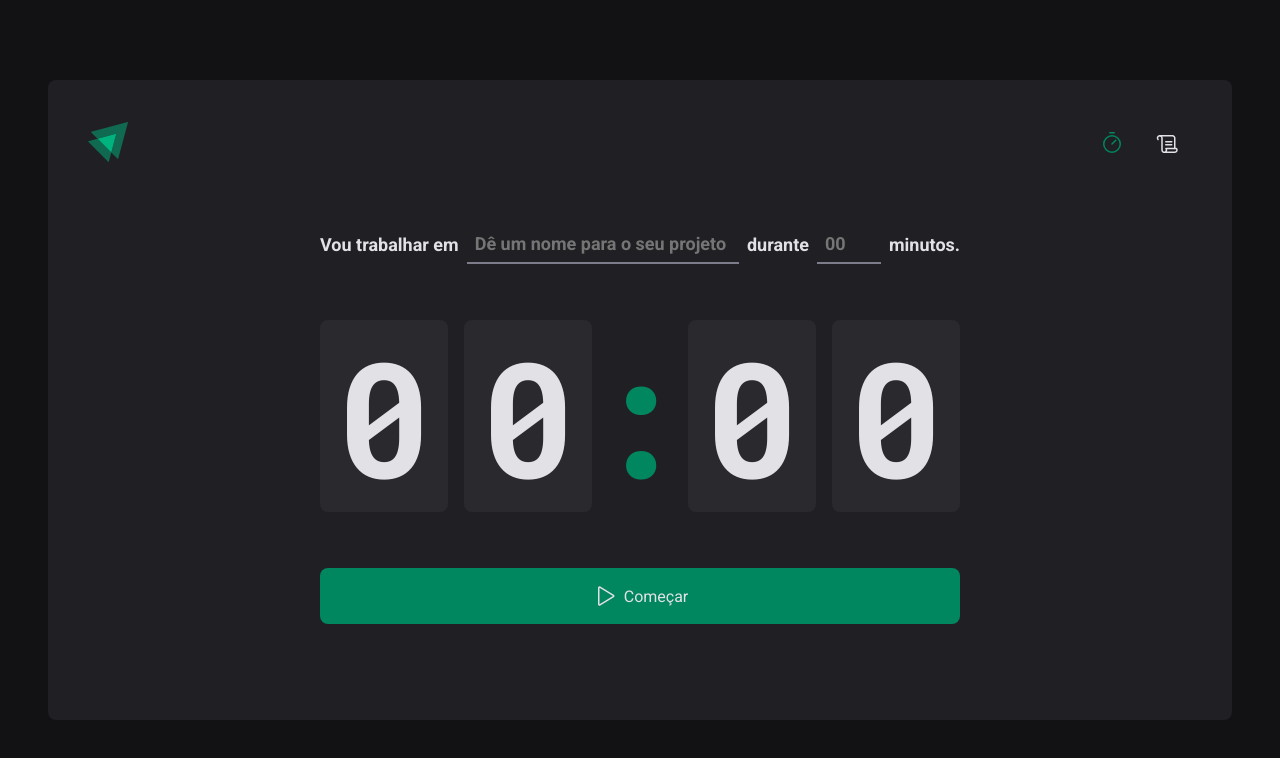
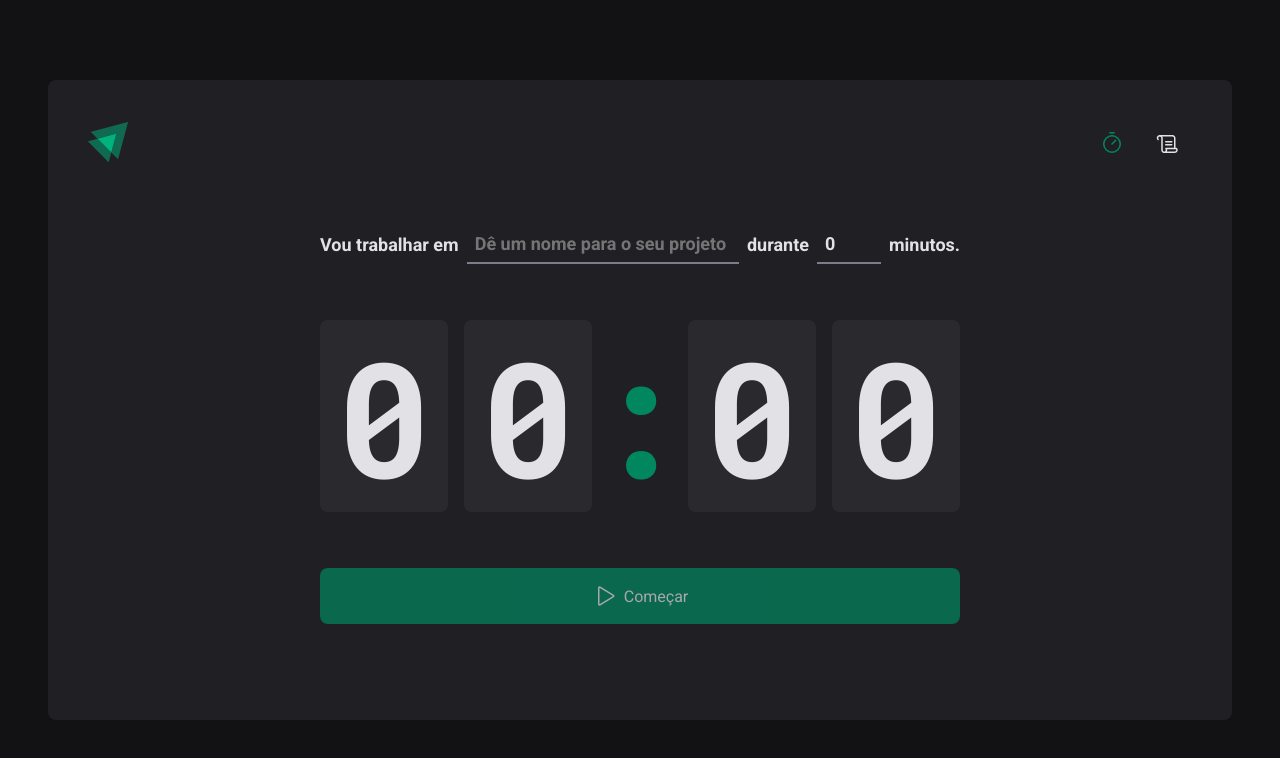
Before and after one commit to felipe0848/pomodoro, a React (Vite) app: page / in a window 1280 px wide. Shown: the top 758 px of the page. Built offline with nearby package versions, Linux system fonts and the light colour scheme.

Commit message:
Feat: add useForm

```diff
--- a/src/pages/Home/index.tsx
+++ b/src/pages/Home/index.tsx
@@ -8,11 +8,30 @@ import {
   StartCountDownButton,
   TaskInput,
 } from './styles'
+import { useForm } from 'react-hook-form'
+
+interface newCicleFormSchema {
+  task: string
+  minutesAmount: number
+}
 
 export function Home() {
+  const { register, handleSubmit, reset, watch } = useForm<newCicleFormSchema>({
+    defaultValues: {
+      task: '',
+      minutesAmount: 0,
+    },
+  })
+
+  const taskTitle = watch('task')
+  const isSubmitDisable = !taskTitle
+  const handleCreateNewCicle = (data: newCicleFormSchema) => {
+    console.log(data)
+    reset()
+  }
   return (
     <HomeContainer>
-      <form action="">
+      <form onSubmit={handleSubmit(handleCreateNewCicle)}>
         <FormContainer>
           <label htmlFor="task">Vou trabalhar em</label>
           <TaskInput
@@ -20,6 +39,7 @@ export function Home() {
             id="task"
             placeholder="Dê um nome para o seu projeto"
             list="task-suggestions"
+            {...register('task')}
           />
 
           <datalist id="task-suggestions">
@@ -36,6 +56,7 @@ export function Home() {
             step={5}
             min={5}
             max={60}
+            {...register('minutesAmount', { valueAsNumber: true })}
           />
           <span>minutos.</span>
         </FormContainer>
@@ -46,7 +67,7 @@ export function Home() {
           <span>0</span>
           <span>0</span>
         </CountDownContainer>
-        <StartCountDownButton type="submit">
+        <StartCountDownButton type="submit" disabled={isSubmitDisable}>
           <Play size={24} />
           Começar
         </StartCountDownButton>
```
